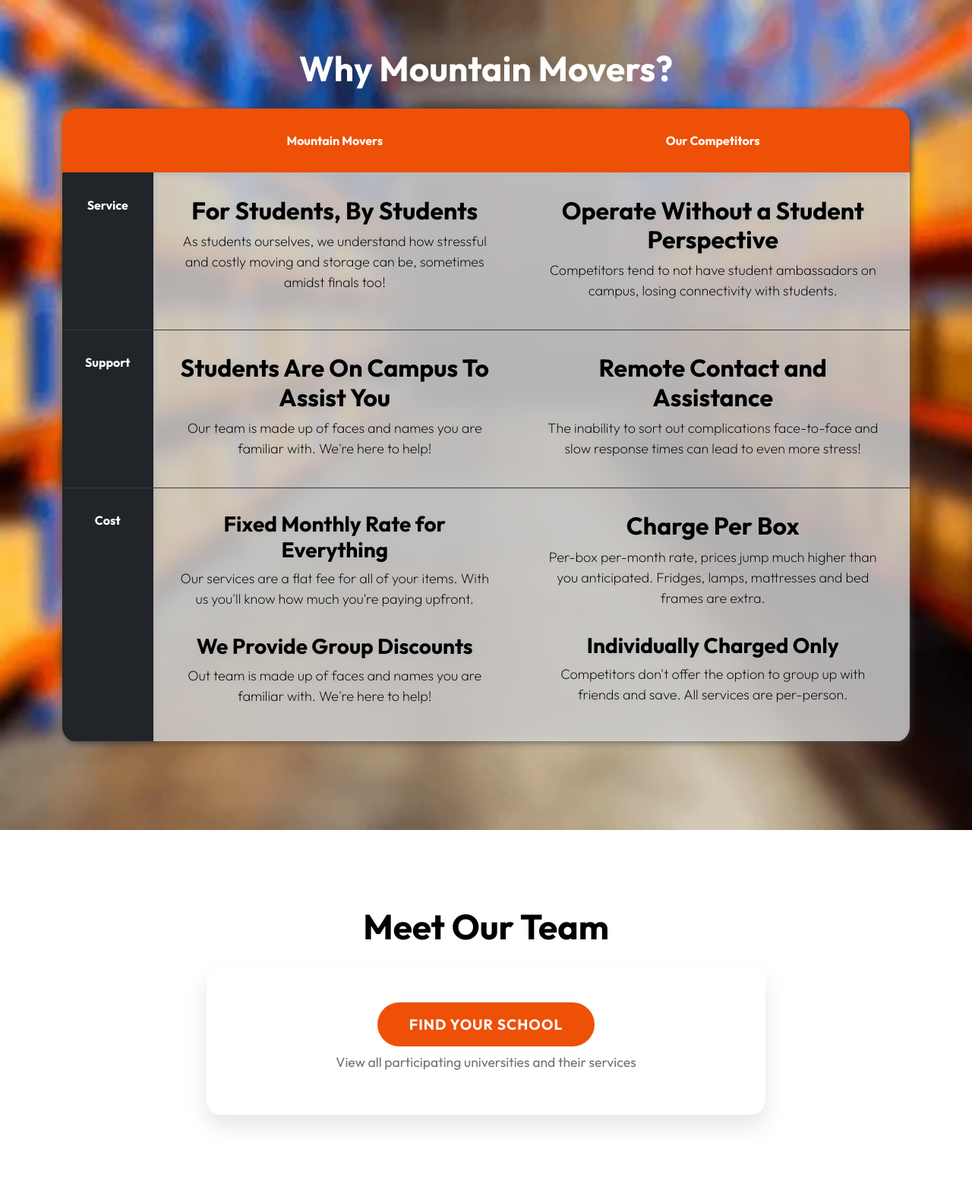
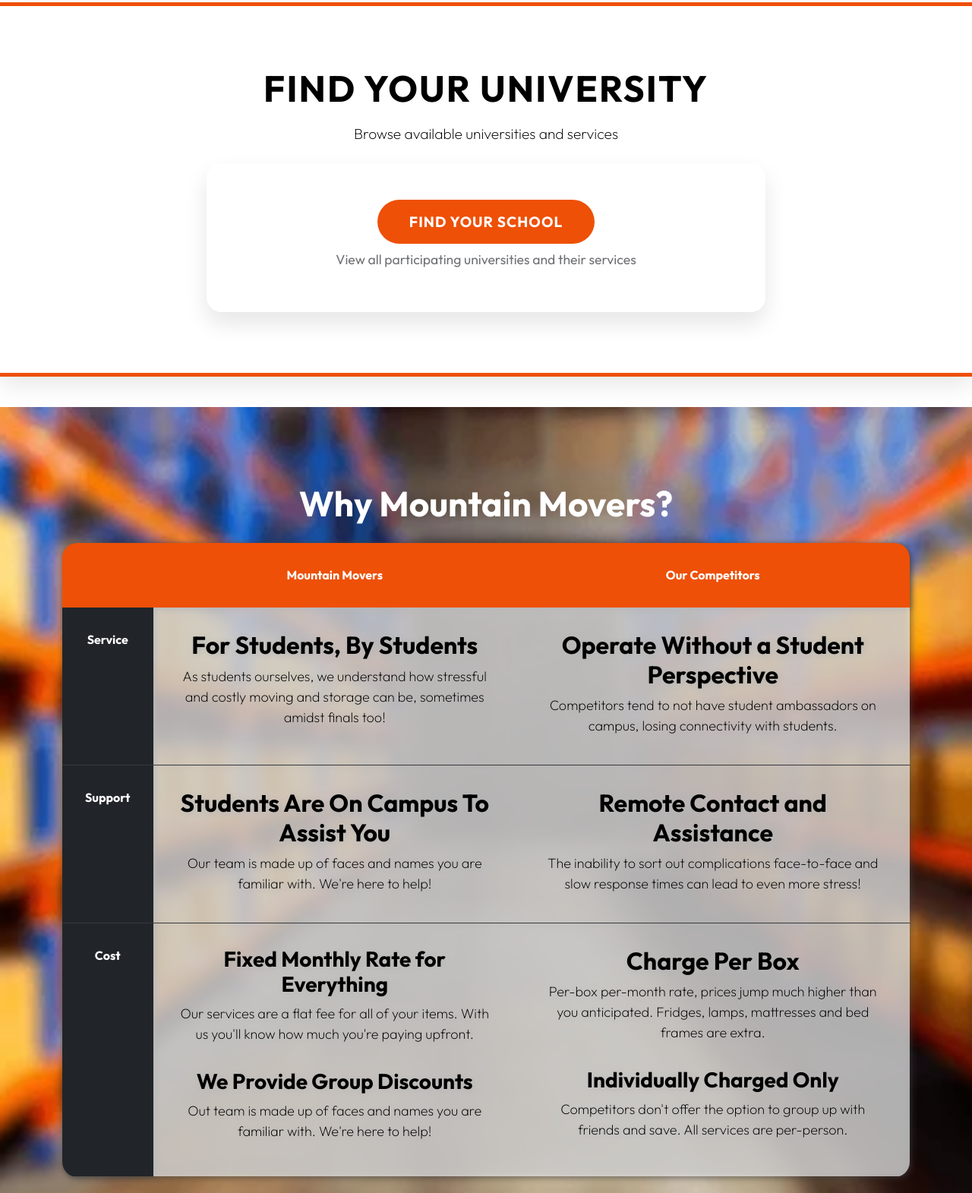
Before and after one commit to Cloud-Cores/DormToDoor, a plain HTML site: page Mountain Movers/index.html in a window 1280 px wide. Shown: the part 1472-3043 px from the top of the page at 76% size. Drawn offline with Linux system fonts and the light colour scheme.

Commit message:
Location section on index fix

```diff
--- a/Mountain Movers/index.html
+++ b/Mountain Movers/index.html
@@ -223,6 +223,27 @@
                 </div>
             </section>
 
+
+                        <!-- University Finder Section -->
+        <section class="locations-section section-padding" id="section_7">
+            <div class="container">
+                <div class="row">
+                    <div class="col-12 text-center">
+                        <h2 class="text-black mb-3">Find Your University</h2>
+                        <p class="search-instruction mb-4">Browse available universities and services</p>
+                    </div>
+
+                    <!-- University Finder Button -->
+                    <div class="col-lg-8 col-md-10 col-12 mx-auto position-relative">
+                        <div class="finder-container text-center">
+                            <a href="locations.html" class="btn custom-btn main mt-2" style="padding: 15px 40px; font-size: 1.2rem;">Find Your School</a>
+                            <p class="mt-2">View all participating universities and their services</p>
+                        </div>
+                    </div>
+                </div>
+            </div>
+        </section>
+
             <section class="schedule-section section-padding scroll-section" id="section_3">
                 <div class="container">
                     <div class="row">
@@ -323,32 +344,13 @@
                 </div>
             </section>
 
-            <section class="artists-section section-padding scroll-section" id="section_4">
-                <div class="container">
-                    <div class="row justify-content-center">
-
-                        <div class="col-12 text-center">
-                            <h2 class="mb-4">Meet Our Team</h1>
-                        </div>
-
-            <!-- University Finder Button -->
-            <div class="col-lg-8 col-md-10 col-12 mx-auto position-relative">
-                <div class="finder-container text-center">
-                    <a href="locations.html" class="btn custom-btn main mt-2" style="padding: 15px 40px; font-size: 1.2rem;">Find Your School</a>
-                    <p class="mt-2">View all participating universities and their services</p>
-                </div>
-            </div>
-        </div>
-    </div>
-</section>
-
-
-
 
         <section class="artists-section section-padding" id="section_4">
             <div class="container">
                 <div class="row justify-content-center">
-
+                        <div class="col-12 text-center">
+                            <h2 class="mb-4">Meet Our Team</h1>
+                        </div>
                         <div class="col-12">
                             <div class="artists-thumb">
                                 <div class="artists-image-wrap">
```
